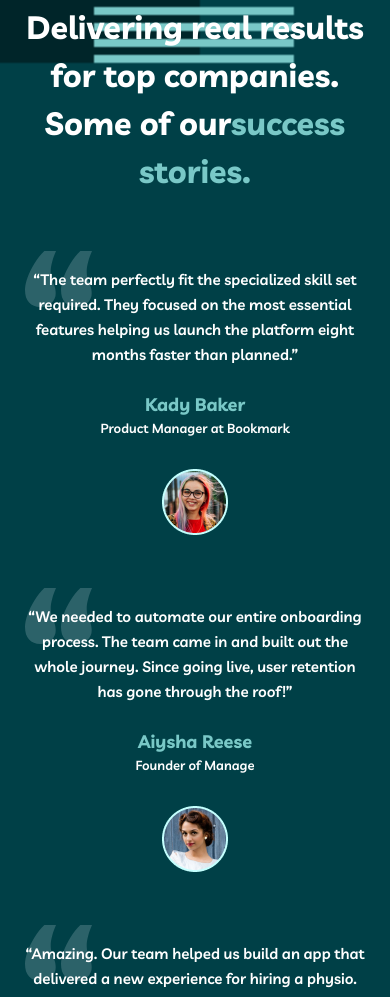
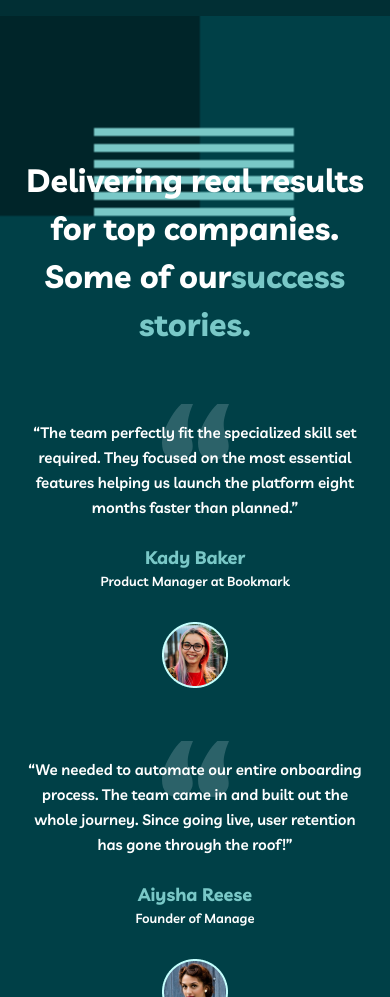
Before and after one commit to jahongir1808/homework19, a plain HTML site: page index.html in a window 390 px wide. Shown: the part 2000-2997 px from the top of the page. Drawn offline with Linux system fonts and the light colour scheme.

Commit message:
home page change

```diff
--- a/css/layout/home.css
+++ b/css/layout/home.css
@@ -137,6 +137,11 @@
     max-width: 573px;
     font-size: 32px;
   }
+  .stories__bottom-card-icon {
+    text-align: center;
+    display: grid;
+    justify-content: center;
+  }
   .stories__bottom-cards {
     grid-template-columns: 1fr;
     justify-content: center;
@@ -151,7 +156,7 @@
     max-width: 573px;
   }
 }
-@media (max-width: 375px) {
+@media (max-width: 450px) {
   .build__right-card {
     align-items: center;
     text-align: center;
--- a/index.html
+++ b/index.html
@@ -131,11 +131,13 @@
         </div>
         <div class="stories__bottom-cards">
           <div class="stories__bottom-card">
+            <div class="stories__bottom-card-icon">
               <img
                 class="stories__bottom-icon"
                 src="images/stories-bt-icon.svg"
                 alt=""
               />
+            </div>
             <p class="stories__bottom-text">
               “The team perfectly fit the specialized skill set required. They
               focused on the most essential features helping us launch the
@@ -148,11 +150,13 @@
             </div>
           </div>
           <div class="stories__bottom-card">
+            <div class="stories__bottom-card-icon">
               <img
                 class="stories__bottom-icon"
                 src="images/stories-bt-icon.svg"
                 alt=""
               />
+            </div>
             <p class="stories__bottom-text">
               “We needed to automate our entire onboarding process. The team
               came in and built out the whole journey. Since going live, user
@@ -165,11 +169,13 @@
             </div>
           </div>
           <div class="stories__bottom-card">
+            <div class="stories__bottom-card-icon">
               <img
                 class="stories__bottom-icon"
                 src="images/stories-bt-icon.svg"
                 alt=""
               />
+            </div>
             <p class="stories__bottom-text">
               “Amazing. Our team helped us build an app that delivered a new
               experience for hiring a physio. The launch was an instant success
```
Lines whose indentation alone changed are shown as unchanged.
